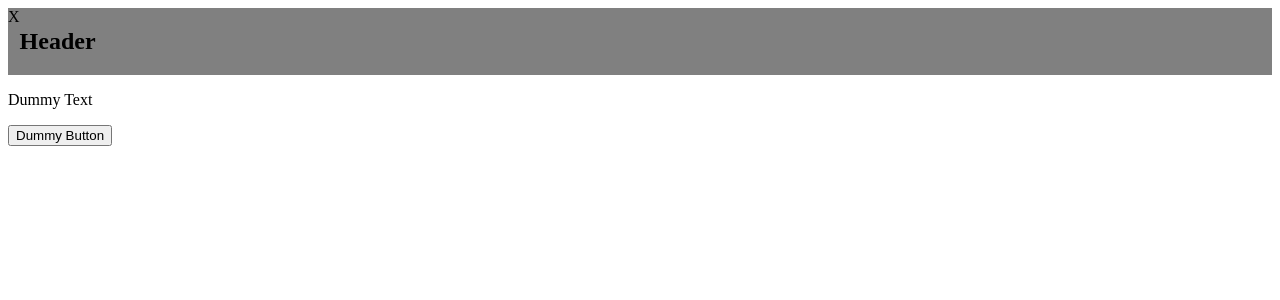
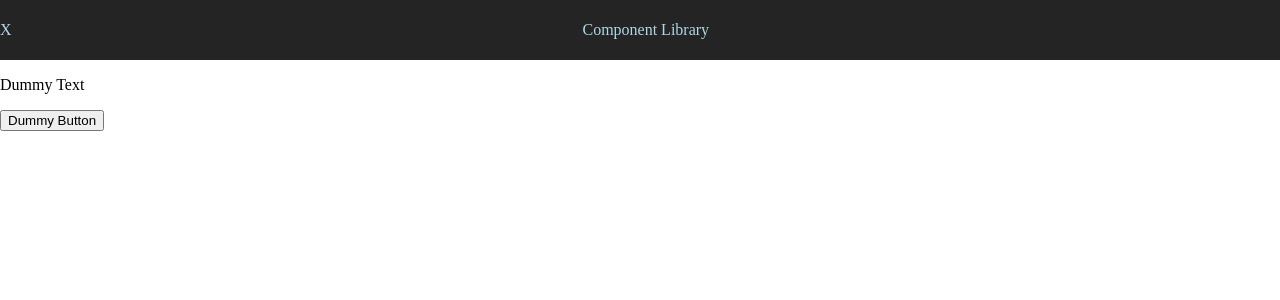
Before and after one commit to benjyarel/component-library, a React (Vite) app: page / in a window 1280 px wide. Shown: the top 300 px of the page. Built offline with nearby package versions, Linux system fonts and the light colour scheme.

Commit message:
kioll default margin

```diff
--- a/index.html
+++ b/index.html
@@ -4,6 +4,9 @@
     <meta charset="UTF-8" />
     <link rel="icon" type="image/svg+xml" href="/vite.svg" />
     <meta name="viewport" content="width=device-width, initial-scale=1.0" />
+    <style>
+      body { margin: 0;}
+    </style>
     <title>Component Library</title>
   </head>
   <body>
--- a/src/Library/Header/Header.tsx
+++ b/src/Library/Header/Header.tsx
@@ -1,15 +1,24 @@
 import { Menu } from "../Menu";
 import styled from "styled-components";
+
 export const Header = () => {
   return (
     <HeaderLayout>
       <Menu />
-      <h2>Header</h2>
+      <Title>Component Library</Title>
     </HeaderLayout>
   );
 };
 
 const HeaderLayout = styled.div`
+  height: 60px;
   display: flex;
-  background-color: gray;
+  align-items: center;
+
+  background: #242424;
+  color: lightblue;
 `;
+
+const Title = styled.div`
+  margin: auto;
+`;
```
